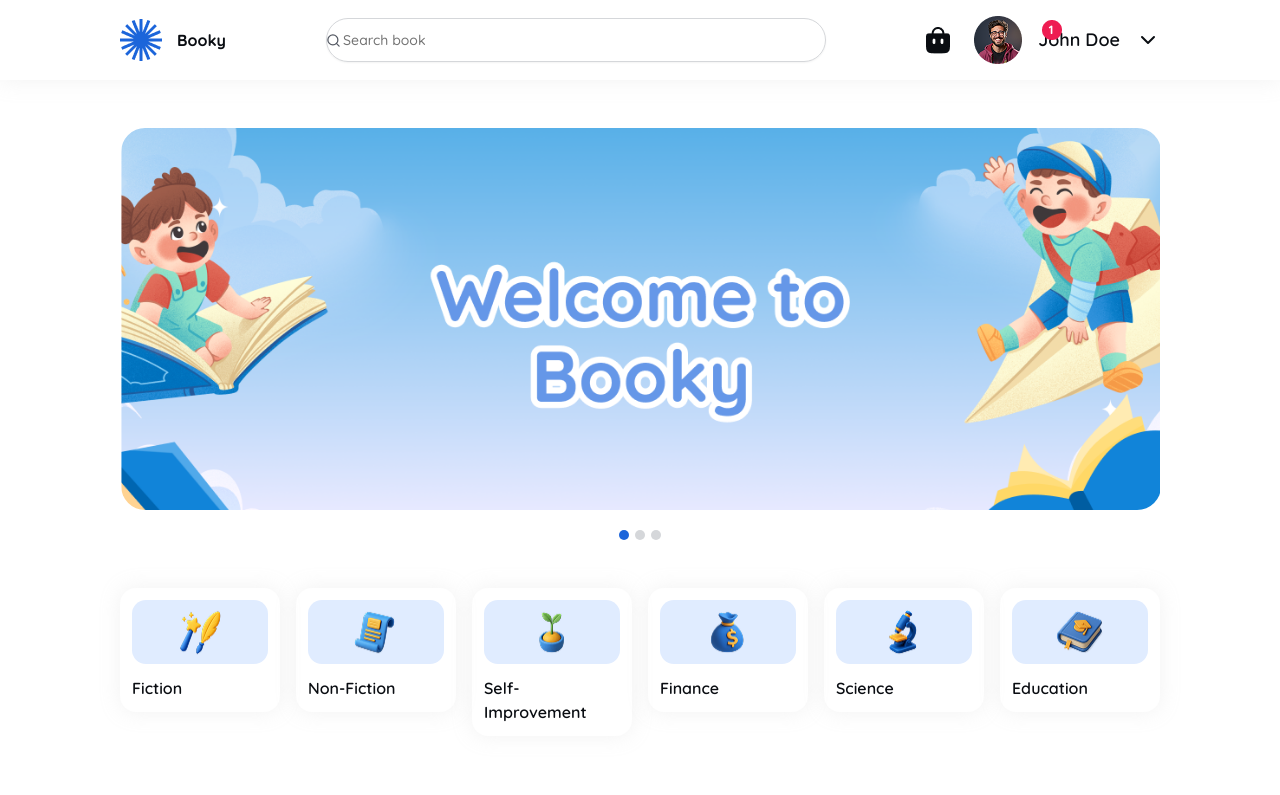
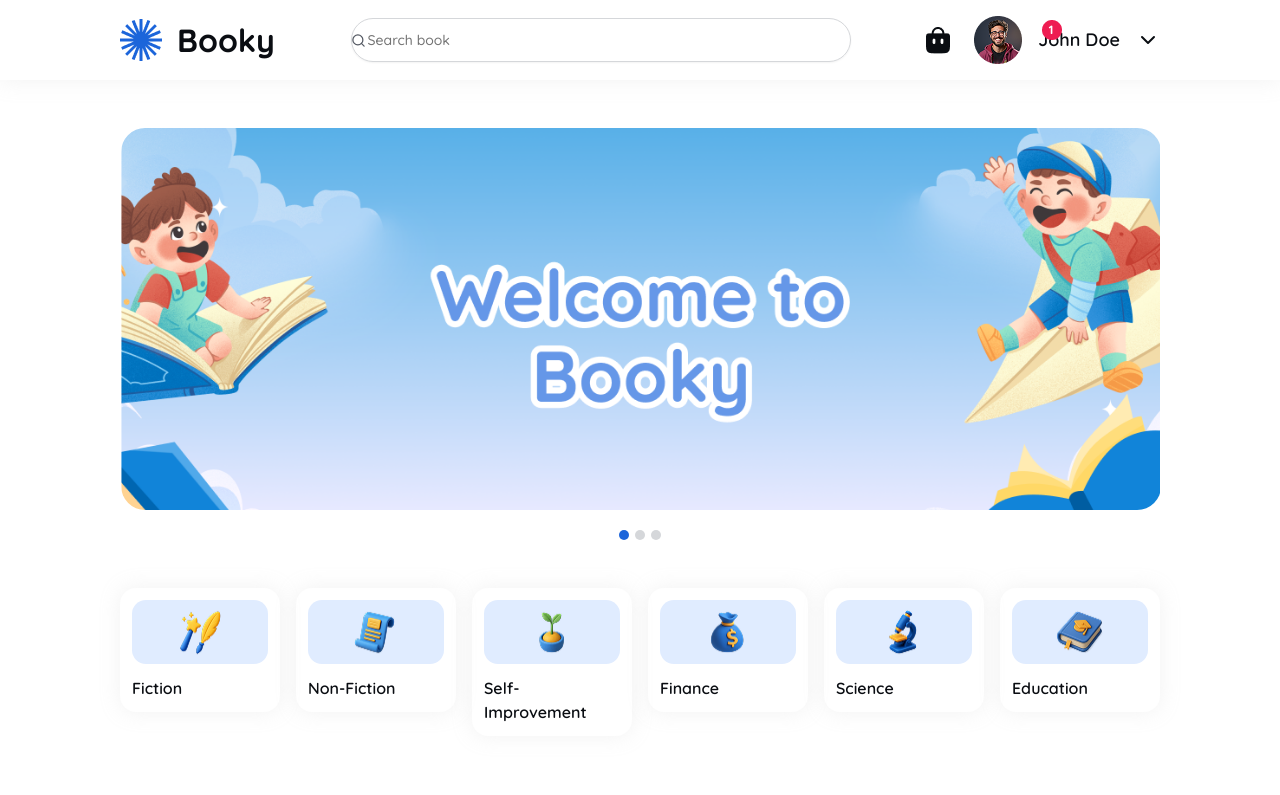
Before and after one commit to cindynufa/project-1-library-app, a React (Vite) app: page / in a window 1280 px wide. Shown: the top 795 px of the page. Built offline with nearby package versions, Linux system fonts and the light colour scheme.

Commit message:
Feat: modified logo, adjust with logo ui component

```diff
--- a/src/components/container/header/index.tsx
+++ b/src/components/container/header/index.tsx
@@ -6,7 +6,7 @@ import HeaderProfile from './HeaderProfile';
 export default function Header() {
   return (
     <header className="fixed flex w-full top-0 z-50 h-20 px-30 justify-between items-center bg-white shadow">
-      <Logo />
+      <Logo classnameImage="size-10.5" classnameBrand="text-display-md" />
       <SearchBox text="Search book" />
       <div className="flex flex-row gap-6 justify-between items-center">
         <HeaderCart />
```
